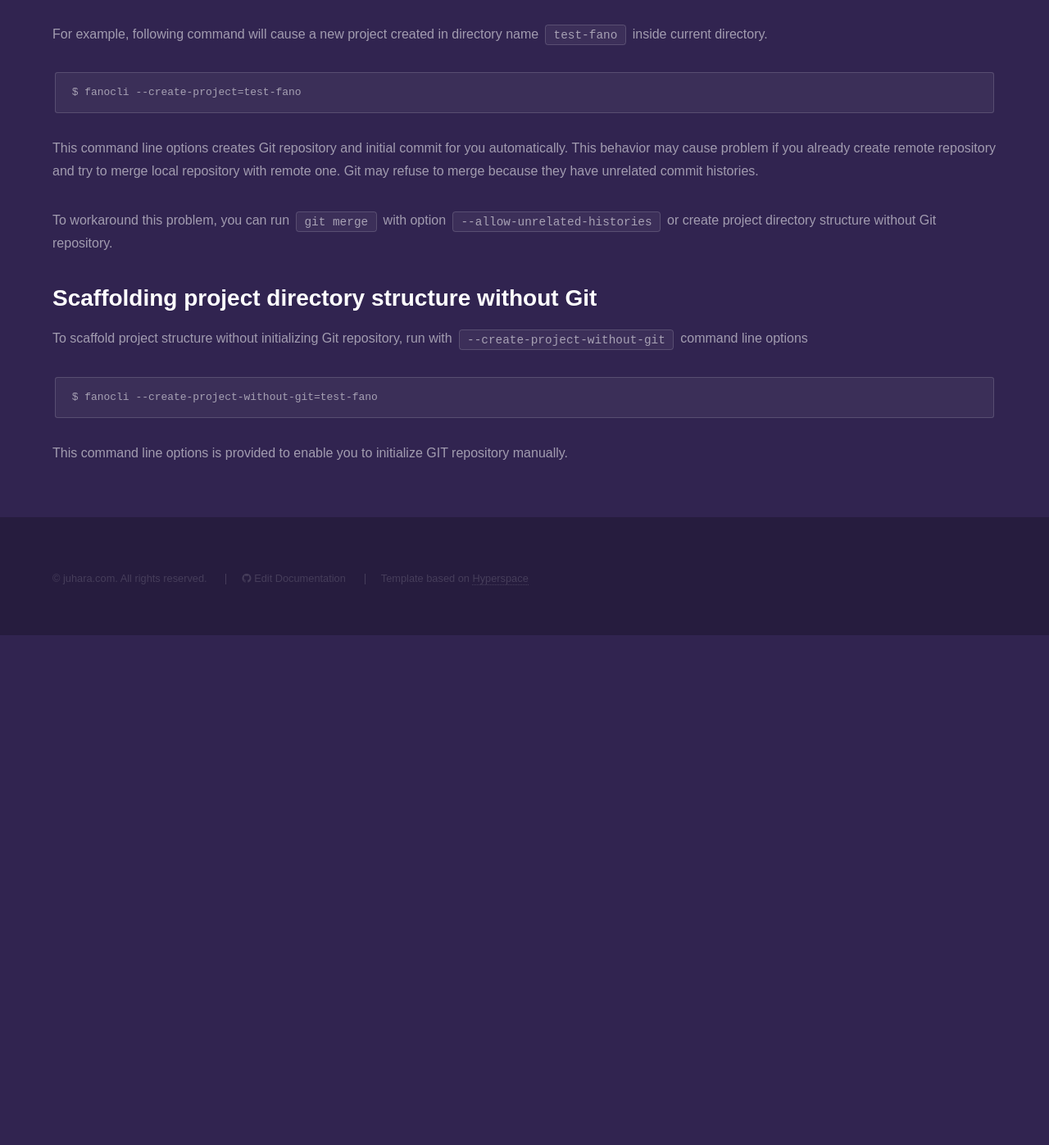
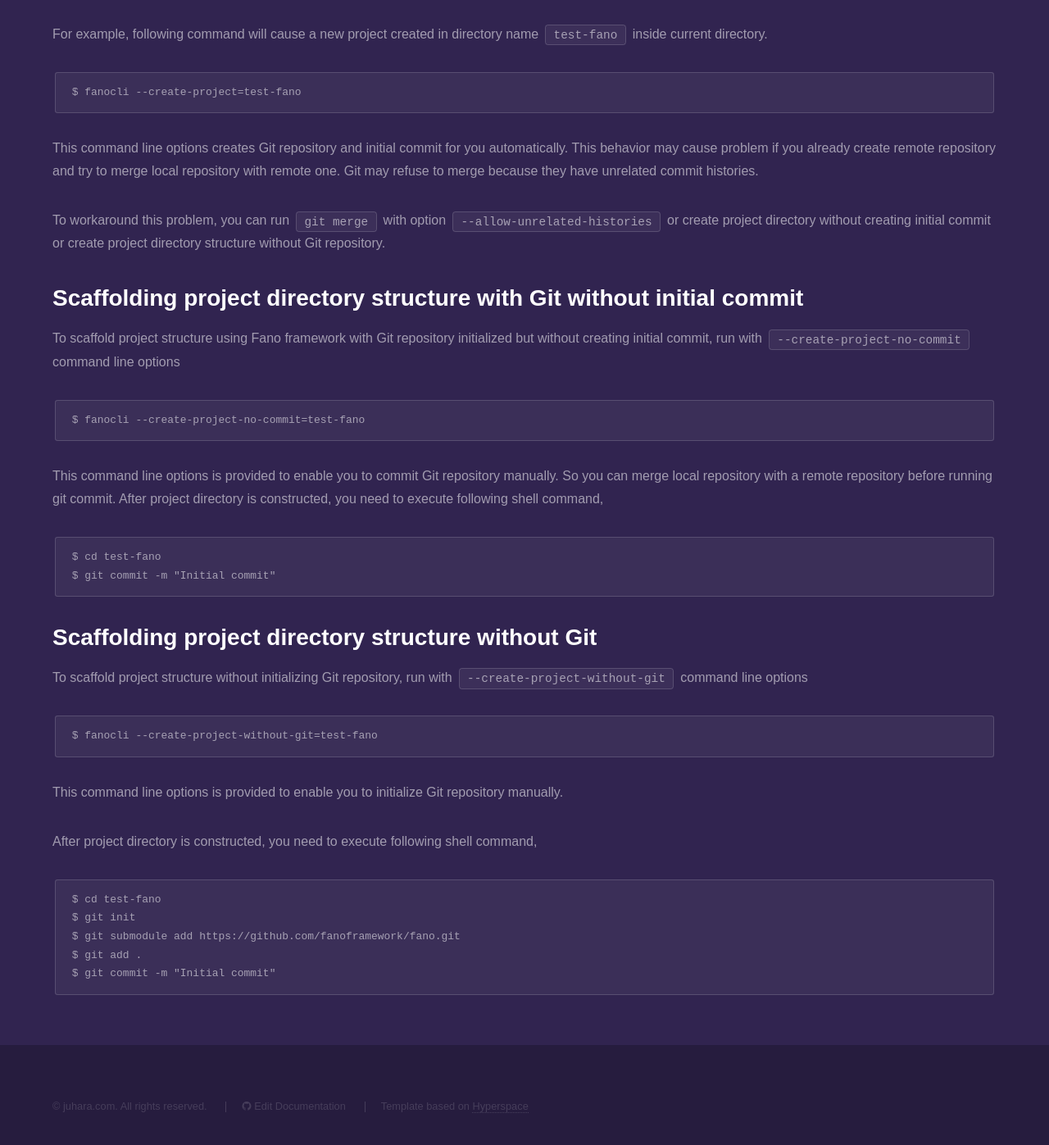
Before and after one commit to fanoframework/fanoframework.github.io, a Jekyll site: the page built from scaffolding-with-fano-cli/index.md, in a window 1280 px wide and 1400 px high, scrolled down 889 px. Shown: the top 1397 px of the window at 82% size. Built offline with Jekyll 4.4.1, drawn with Linux system fonts in a browser that asks for light colours; our own code applies the rules of GitHub Pages for plain Markdown files; before the commit the page ends 1664 px from its top, so only the background shows below that.

Commit message:
add content on create project without initial commit

````diff
--- a/scaffolding-with-fano-cli/index.md
+++ b/scaffolding-with-fano-cli/index.md
@@ -38,8 +38,24 @@ $ fanocli --create-project=test-fano
 This command line options creates Git repository and initial commit for you  automatically. This behavior may cause problem if you already create remote repository and try to merge local repository with remote one. Git may refuse
 to merge because they have unrelated commit histories.
 
-To workaround this problem, you can run `git merge` with option `--allow-unrelated-histories` or create project directory structure without
+To workaround this problem, you can run `git merge` with option `--allow-unrelated-histories` or create project directory without creating initial commit or create project directory structure without
 Git repository.
+
+## Scaffolding project directory structure with Git without initial commit
+
+To scaffold project structure using Fano framework with Git repository initialized but without creating initial commit, run with  `--create-project-no-commit` command line options
+
+```
+$ fanocli --create-project-no-commit=test-fano
+```
+
+This command line options is provided to enable you to commit Git repository manually. So you can merge local repository with a remote repository before
+running git commit. After project directory is constructed, you need to execute following shell command,
+
+```
+$ cd test-fano
+$ git commit -m "Initial commit"
+```
 
 ## Scaffolding project directory structure without Git
 
@@ -50,4 +66,14 @@ Git repository, run with  `--create-project-without-git` command line options
 $ fanocli --create-project-without-git=test-fano
 ```
 
-This command line options is provided to enable you to initialize GIT repository manually.
+This command line options is provided to enable you to initialize Git repository manually.
+
+After project directory is constructed, you need to execute following shell command,
+
+```
+$ cd test-fano
+$ git init
+$ git submodule add https://github.com/fanoframework/fano.git
+$ git add .
+$ git commit -m "Initial commit"
+```
````
